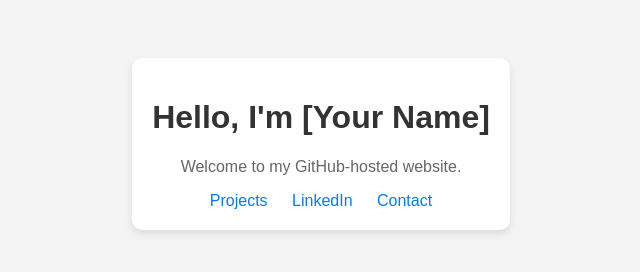
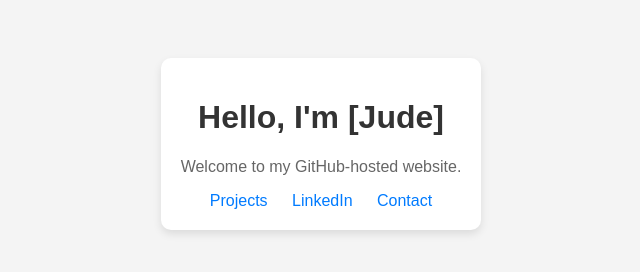
Before and after one commit to judeotsieno200-star/judeotsieno200-star.github.io, a plain HTML site: page index.html in a window 1280 px wide. Shown: the whole page, without its empty margins (319-959 px from the left). Drawn offline with Linux system fonts and the light colour scheme.

Commit message:
Update index.html
Second setup

```diff
--- a/index.html
+++ b/index.html
@@ -12,7 +12,7 @@
 </head>
 <body>
     <div class="card">
-        <h1>Hello, I'm [Your Name]</h1>
+        <h1>Hello, I'm [Jude]</h1>
         <p>Welcome to my GitHub-hosted website.</p>
         <div class="links">
             <a href="#">Projects</a>
```
